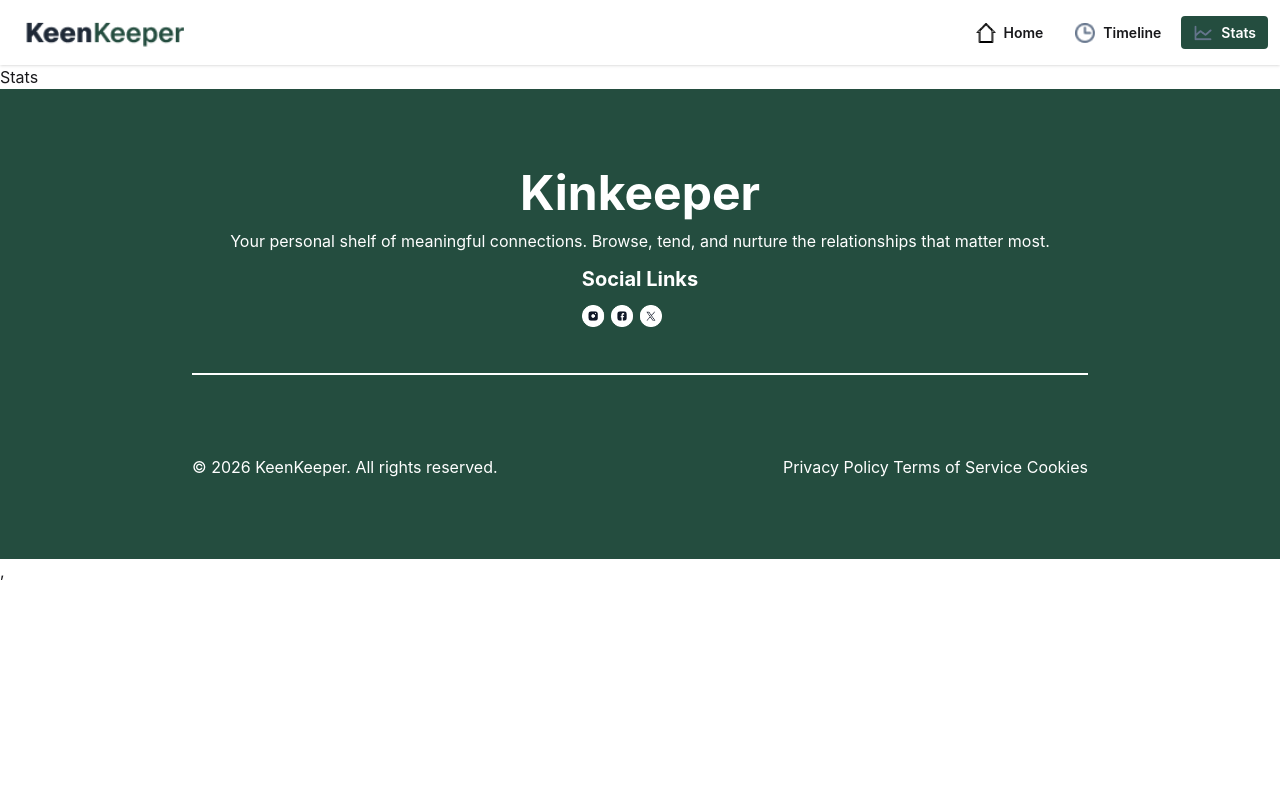
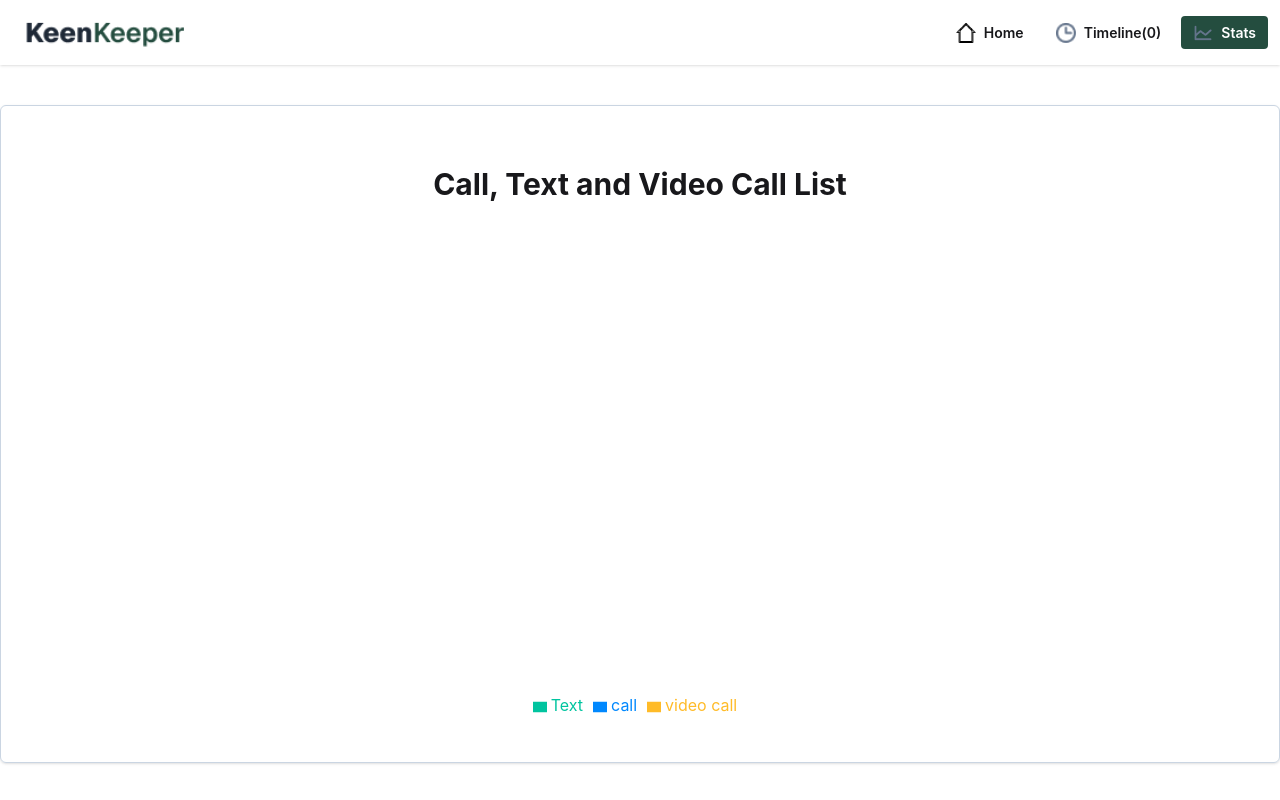
Before and after one commit to sajedameri/B-13-A-7, a React (Vite) app: page /stats in a window 1280 px wide. Shown: the top 800 px of the page. Built offline with nearby package versions, Linux system fonts and the light colour scheme.

Commit message:
stats page added

```diff
--- a/package.json
+++ b/package.json
@@ -15,8 +15,12 @@
     "react": "^19.2.4",
     "react-dom": "^19.2.4",
     "react-icons": "^5.6.0",
+    "react-loader-spinner": "^8.0.2",
+    "react-loading": "^2.0.3",
     "react-router": "^7.14.1",
+    "react-spinners": "^0.17.0",
     "react-toastify": "^11.1.0",
+    "recharts": "^3.8.1",
     "tailwindcss": "^4.2.2"
   },
   "devDependencies": {
--- a/src/components/home bannar/AllFriend.jsx
+++ b/src/components/home bannar/AllFriend.jsx
@@ -1,18 +1,32 @@
 import React, { useEffect, useState } from "react";
 import { Link } from "react-router";
+import { BounceLoader } from "react-spinners";
 
 const AllFriend = () => {
   const [friends, setFriends] = useState([]);
+const [loading, setLoading] = useState(false);
 
-  useEffect(() => {
-    fetch("/data.json")
-      .then((res) => res.json())
-      .then((data) => setFriends(data));
-  }, []);
+useEffect(() => {
+  setLoading(true);
+
+  fetch("/data.json")
+    .then((res) => res.json())
+    .then((data) => {
+      setFriends(data);
+      setLoading(false);
+    });
+}, []);
+  console.log(loading,"loading")
 
   return (
     <div>
       <h2 className="text-3xl font-bold p-8">Your Friends</h2>
+
+{loading ?(
+<div><BounceLoader color="#b45bbf" /></div>
+):(
+
+
 
       <div className="grid grid-cols-1 md:grid-cols-2 lg:grid-cols-4 gap-10 m-10">
         {friends.map((friend) => (
@@ -59,8 +73,9 @@ const AllFriend = () => {
               </div>
             </div>
           </Link>
-        ))}
+       ))}
       </div>
+       )}
     </div>
   );
 };
--- a/src/components/shared/navbar/Navbar.jsx
+++ b/src/components/shared/navbar/Navbar.jsx
@@ -1,11 +1,13 @@
-import React from "react";
+import React, { useContext } from "react";
 import logo from "../../../assets/logo.png";
 import btlogo from "../../../assets/Vector.png";
 import timelogo from "../../../assets/time.png";
 import statlogo from "../../../assets/ChartLine.png";
 import { Link, NavLink } from "react-router";
+import { TimelineContext } from "../../../context/Context";
 
 const Navbar = () => {
+   const { timelineData } = useContext(TimelineContext);
   const links = (
     <>
       <li>
@@ -25,7 +27,7 @@ const Navbar = () => {
             `font-semibold mr-2 ${isActive ? "bg-[#244D3F] text-white " : ""}`
           }>
           <img src={timelogo} alt="" className="w-5 h-5" />
-          Timeline
+          Timeline({timelineData.length})
         </NavLink>
       </li>
 
--- a/src/context/TimelineContext.jsx
+++ b/src/context/TimelineContext.jsx
@@ -3,7 +3,7 @@ import { TimelineContext } from "./Context"
 
 const TimelineContextProvider=({children})=>{
   const [timelineData,setTimelineData]=useState([])
-  return(<TimelineContext.Provider value={timelineData,setTimelineData}>{children}</TimelineContext.Provider> )
+  return(<TimelineContext.Provider value={{timelineData,setTimelineData}}>{children}</TimelineContext.Provider> )
 
 }
 export default TimelineContextProvider
--- a/src/pages/Timeline/Timeline.jsx
+++ b/src/pages/Timeline/Timeline.jsx
@@ -1,9 +1,38 @@
-import React from 'react';
+import React, { useContext } from 'react';
+import { TimelineContext } from '../../context/Context';
+
 
 const Timeline = () => {
+
+  const { timelineData } = useContext(TimelineContext);
+  console.log(timelineData)
+
   return (
-    <div>
-    Timeline
+    <div className='p-6 min-h-screen'>
+      <h1 className='text-2xl font-bold my-6 '> Timeline</h1>
+
+  <select defaultValue="Pick a color" className="select">
+  <option disabled={true}>Filter item</option>
+  <option>Call</option>
+  <option>Text</option>
+  <option>video Call</option>
+</select>
+
+{
+ timelineData.map(data=>
+<div  className='text-xl font-semibold border rounded-2xl my-2 p-5 bg-gray-300 '>
+  <div>
+
+  </div>
+<div className='flex'>
+
+  <h2>{`${data.type} With ${data.name} `}</h2>
+
+</div>
+  <h2>{data.date}</h2>
+</div>
+ )
+}
 
     </div>
   );
--- a/src/pages/friendDetise/FriendDetise.jsx
+++ b/src/pages/friendDetise/FriendDetise.jsx
@@ -5,24 +5,30 @@ import textimg from "../../assets/text.png";
 import videoimg from "../../assets/video.png";
 import { MdDelete } from "react-icons/md";
 import { TimelineContext } from "../../context/Context";
+import { toast } from "react-toastify";
 const friendsPromise = fetch("/data.json").then((res) => res.json());
 
 const FriendDetise = () => {
   const { id } = useParams();
-  console.log(id, "id");
+  // console.log(id, "id");
   const friends = use(friendsPromise);
-  console.log(friends, "friends");
+  // console.log(friends, "friends");
   const expectedFriend = friends.find((friend) => friend.id == id);
-  console.log(expectedFriend, "expectedFriend");
-  const { timelineData, setTimelineData } = useContext(TimelineContext);
+  // console.log(expectedFriend, "expectedFriend");
+  const { setTimelineData } = useContext(TimelineContext);
 
-  const handleAddData = (type, friendDatails) => {
+  const handleAddData = (type, friendDetails) => {
     const newData = {
-      ...friendDatails,
-      action: type,
-      time: new Date().toISOString(),
+      id: Date.now(),
+      type: type,
+      name: friendDetails.name,
+      date: new Date().toISOString().split("T")[0],
     };
-    setTimelineData([...timelineData, newData]);
+
+    setTimelineData((prev) => [...prev, newData]);
+    console.log(newData);
+
+    toast.success(`${type} done`);
   };
 
   return (
@@ -59,14 +65,14 @@ const FriendDetise = () => {
         <h2> Email:{expectedFriend.email}</h2>
         <div className="mt-5">
           <h2>
-            <button className="btn  bg-base-200 text-center py-10 px-50 font-semibold mt-5">
+            <button className="btn  bg-base-200 text-center text-nowrap  py-10 px-50 font-semibold mt-5">
               Snooze 2 weeks
             </button>
           </h2>
 
           <h2>
             <button
-              className=" btn btn-w-full bg-base-200 text-center py-10 px-50
+              className=" btn btn-w-full bg-base-200 text-center text-xl py-10 px-50
          font-semibold mt-5"
             >
               Archive
@@ -87,7 +93,7 @@ const FriendDetise = () => {
       <div className="w-[60%]">
         <div className="grid grid-cols-3 justify-center items-center gap-7 pl-10 mb-20 ">
           <div className="bg-base-300 shadow-xl p-10">
-            <h2 className="text-3xl font-bold text-center">62</h2>
+            <h2 className="text-xl font-bold text-center">62</h2>
             <h2 className="font-semibold">days since cont actd</h2>
           </div>
           <div className="bg-base-300 shadow-xl p-10">
@@ -117,7 +123,7 @@ const FriendDetise = () => {
           <h2 className="text-2xl">Quick Check-In</h2>
           <div className="flex justify-between gap-3 my-10">
             <button
-              onClick={() => handleAddData("Call",expectedFriend)}
+              onClick={() => handleAddData("Voice Call", expectedFriend)}
               className="btn py-20 px-20"
             >
               {" "}
@@ -126,14 +132,19 @@ const FriendDetise = () => {
               Call
             </button>
 
-            <button className="btn py-20 px-20">
+            <button
+              onClick={() => handleAddData("Text message", expectedFriend)}
+              className="btn py-20 px-20"
+            >
               {" "}
               <img src={textimg} alt="" className="" />
               <h2>Text</h2>
             </button>
 
-            <button className="btn py-20 px-20">
-              {" "}
+            <button
+              onClick={() => handleAddData("video call", expectedFriend)}
+              className="btn py-20 px-20"
+            >
               <img src={videoimg} alt="" className="" />
               <h2>video</h2>
             </button>
--- a/src/pages/stats/Stats.jsx
+++ b/src/pages/stats/Stats.jsx
@@ -1,9 +1,40 @@
-import React from 'react';
+import React, { useContext } from 'react';
+import { Legend, Pie, PieChart, Tooltip } from 'recharts';
+import { TimelineContext } from '../../context/Context';
 
 const Stats = () => {
+   const {timelineData} = useContext(TimelineContext);
+   console.log(timelineData)
+   const calldata=timelineData.filter(item=>item.type=="Voice Call")|| []
+const textdata=timelineData.filter(item=>item.type=="Text message")|| []
+const videoCalldata=timelineData.filter(item=>item.type=="video call")|| []
+   console.log(calldata)
+
+  const data = [
+  { name: 'call', value:calldata.length,fill: '#0088FE' },
+  { name: 'Text', value:textdata.length, fill: '#00C49F' },
+  { name: 'video call', value: videoCalldata.length, fill: '#FFBB28' },
+
+];
   return (
-    <div>
-      Stats
+    <div className='my-10 shadow p-10 rounded-md border border-slate-300'>
+      <h2 className='text-3xl my-5 text-center font-bold'>Call, Text and Video Call List</h2>
+       <PieChart style={{ width: '100%', maxWidth: '500px', maxHeight: '80vh',margin:'auto ',aspectRatio: 1 }} responsive>
+      <Pie
+        data={data}
+        innerRadius="80%"
+        outerRadius="100%"
+        // Corner radius is the rounded edge of each pie slice
+        cornerRadius="50%"
+        fill="#8884d8"
+        // padding angle is the gap between each pie slice
+        paddingAngle={5}
+        dataKey="value"
+        isAnimationActive={true}
+      />
+      <Legend/>
+      <Tooltip/>
+    </PieChart>
     </div>
   );
 };
```
Also changed, not shown: src/main.jsx (+11 -15 lines), 1 other file (tests, documents, lock files or other folders).
